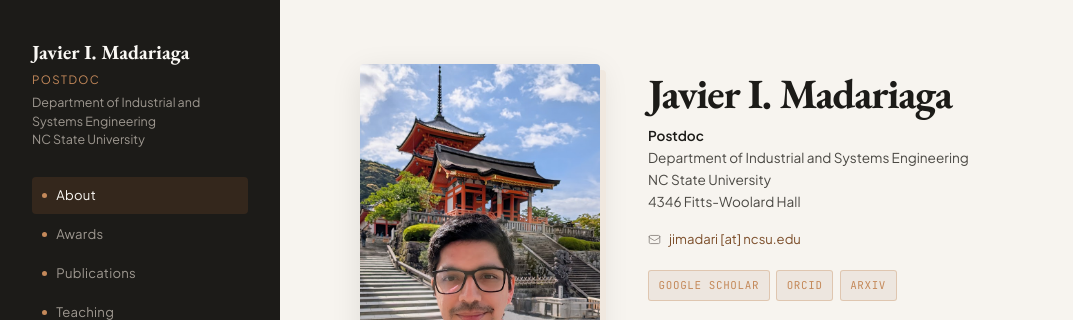
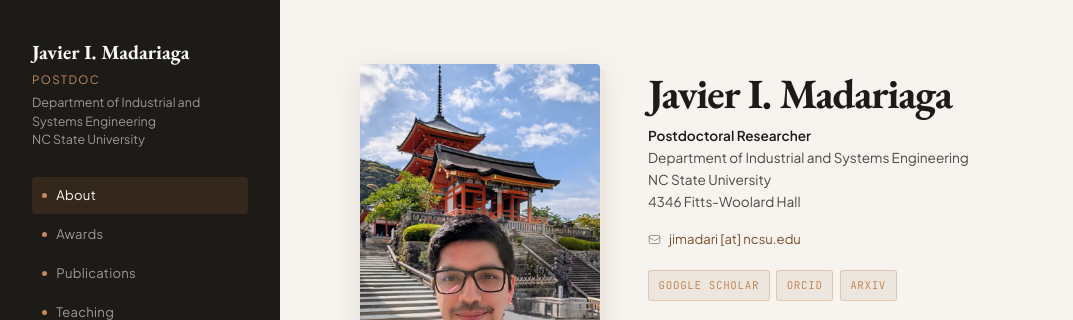
Before and after one commit to jmadariagar/jmadariagar.github.io, a Jekyll site: the page index.html, which Jekyll copies as it is, in a window 1280 px wide and 900 px high. Shown: the top 320 px of the window, without its empty margins (0-1073 px from the left). Built offline with Jekyll 4.4.1, drawn with Linux system fonts in a browser that asks for light colours.

Commit message:
Update index.html

```diff
--- a/index.html
+++ b/index.html
@@ -576,7 +576,7 @@
       </div>
       <div class="contact-item">
         <svg width="13" height="13" fill="none" stroke="currentColor" stroke-width="1.5" viewBox="0 0 24 24"><path stroke-linecap="round" stroke-linejoin="round" d="M21.75 6.75v10.5a2.25 2.25 0 0 1-2.25 2.25h-15a2.25 2.25 0 0 1-2.25-2.25V6.75m19.5 0A2.25 2.25 0 0 0 19.5 4.5h-15a2.25 2.25 0 0 0-2.25 2.25m19.5 0v.243a2.25 2.25 0 0 1-1.07 1.916l-7.5 4.615a2.25 2.25 0 0 1-2.36 0L3.32 8.91a2.25 2.25 0 0 1-1.07-1.916V6.75"/></svg>
-        <a href="mailto:jimadari@ncsu.edu">jimadari [at] ncsu.edu</a>
+        jimadari [at] ncsu.edu
       </div>
 
       <div class="badge-links" style="display:none"></div>
@@ -594,7 +594,7 @@
       <div class="hero-info">
         <div class="hero-name">Javier I. Madariaga</div>
         <div class="hero-role">
-          <strong>Postdoc</strong><br>
+          <strong>Postdoctoral Researcher</strong><br>
           Department of Industrial and Systems Engineering<br>
           NC State University<br>
           4346 Fitts-Woolard Hall
```
